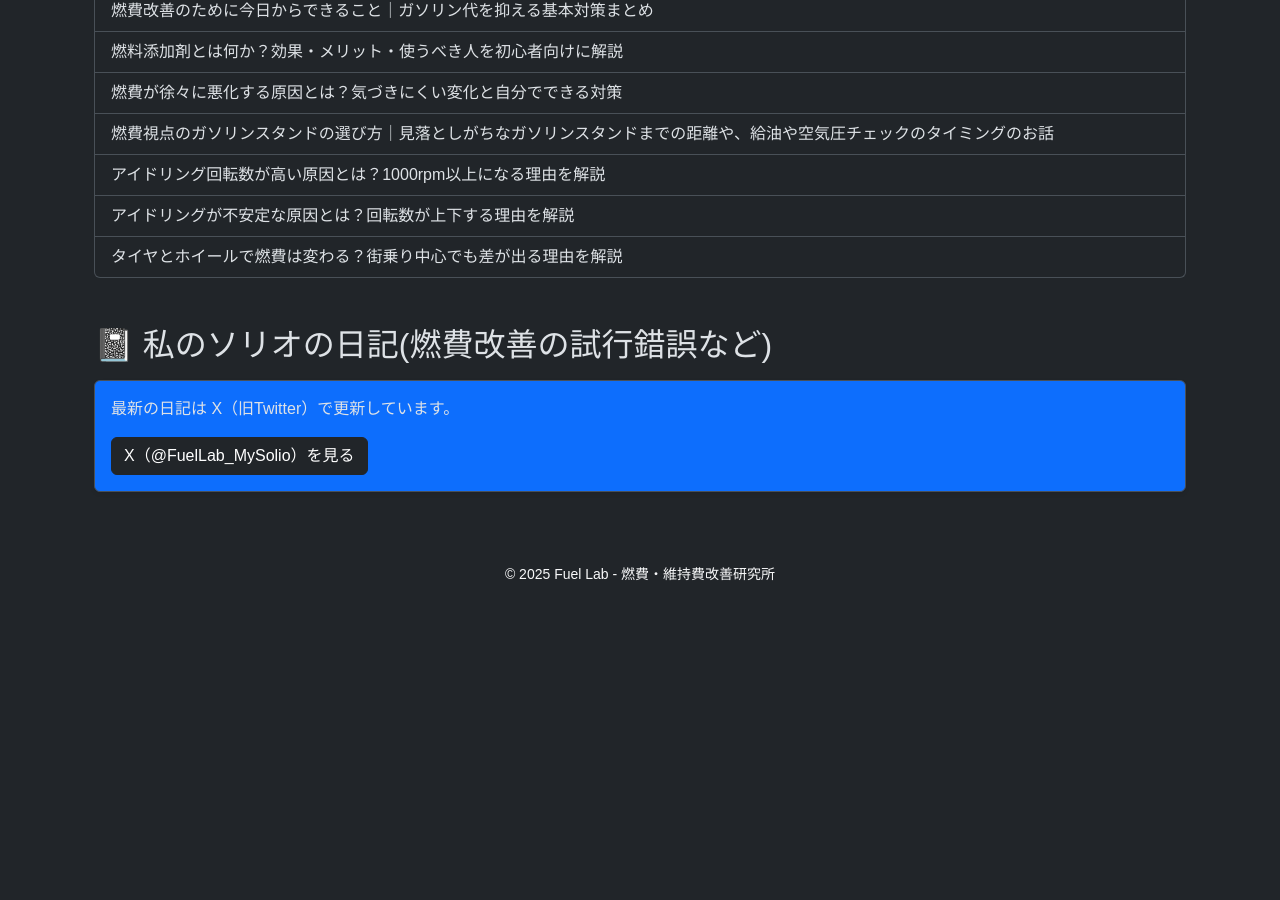
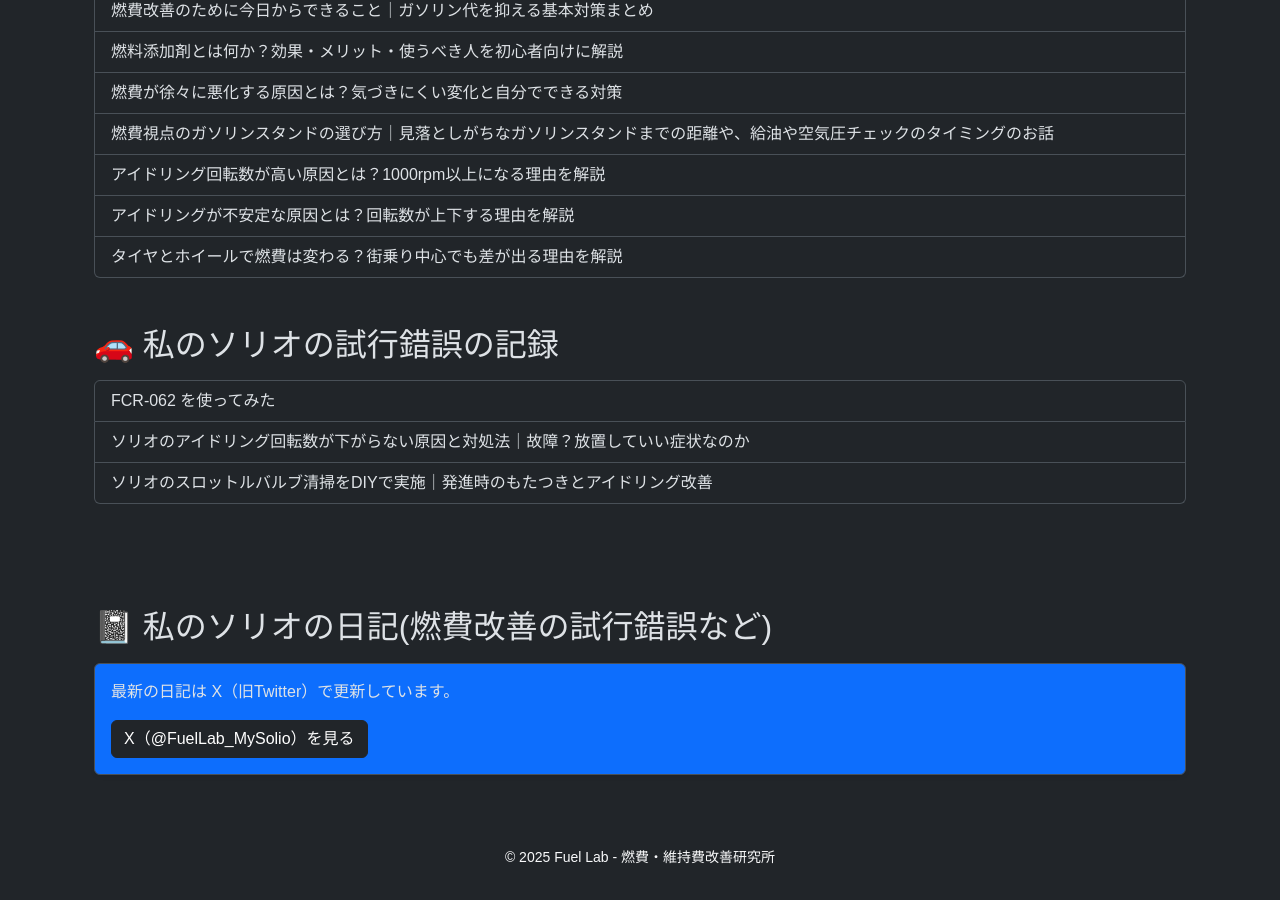
Before and after one commit to funyapar-org/fuel-lab, a Jekyll site: the page built from index.html, in a window 1280 px wide and 900 px high, scrolled down 916 px. Built offline with Jekyll 4.4.1, drawn with Linux system fonts in a browser that asks for light colours; before the commit the page ends 1533 px from its top, so only the background shows below that.

Commit message:
fix top page

```diff
--- a/index.html
+++ b/index.html
@@ -46,7 +46,17 @@ description: 燃費改善のための実験・ツール公開サイトです。
     {% endfor %}
   </div>
 
-  <!-- Diary Section -->
+  <!-- My solio Section -->
+  <h2 class="mb-3">🚗 私のソリオの試行錯誤の記録</h2>
+  <div class="list-group mb-5">
+    {% for page in site.solio %}
+      <a href="{{ page.url | prepend: site.baseurl }}" class="list-group-item list-group-item-action">
+        {{ page.title }}
+      </a>
+    {% endfor %}
+  </div>
+
+　<!-- Diary Section -->
   <h2 class="mb-3">📓 私のソリオの日記(燃費改善の試行錯誤など)</h2>
   <div class="p-3 bg-primary border rounded shadow-sm mb-5">
     <p>最新の日記は X（旧Twitter）で更新しています。</p>
```
